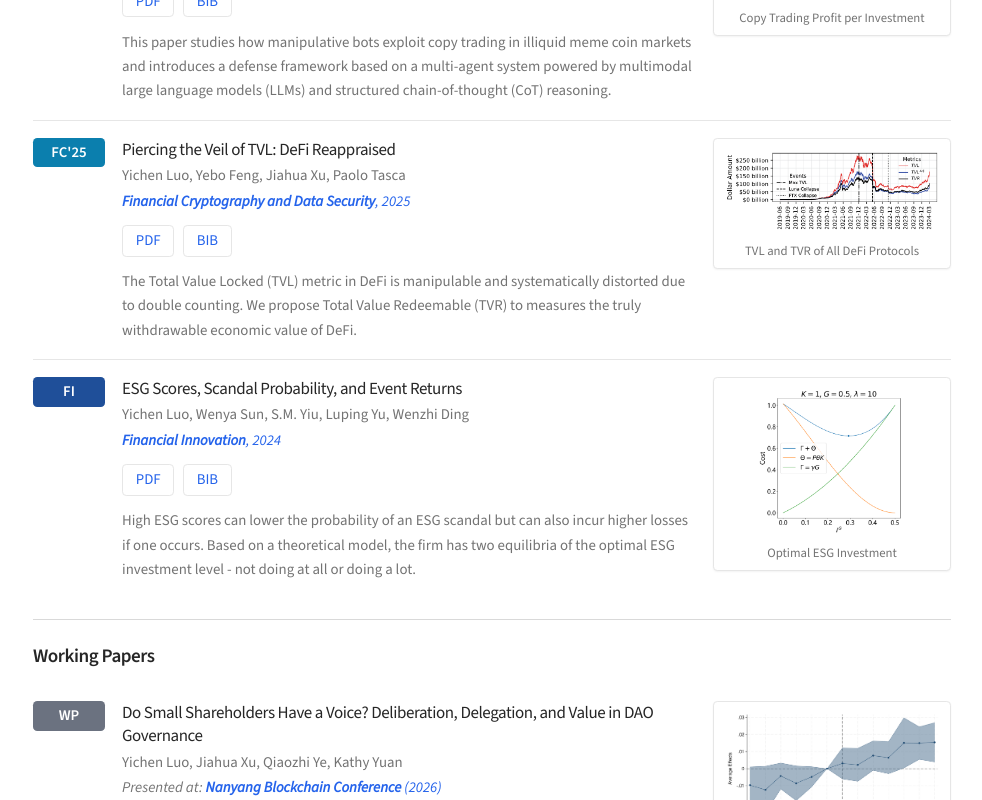
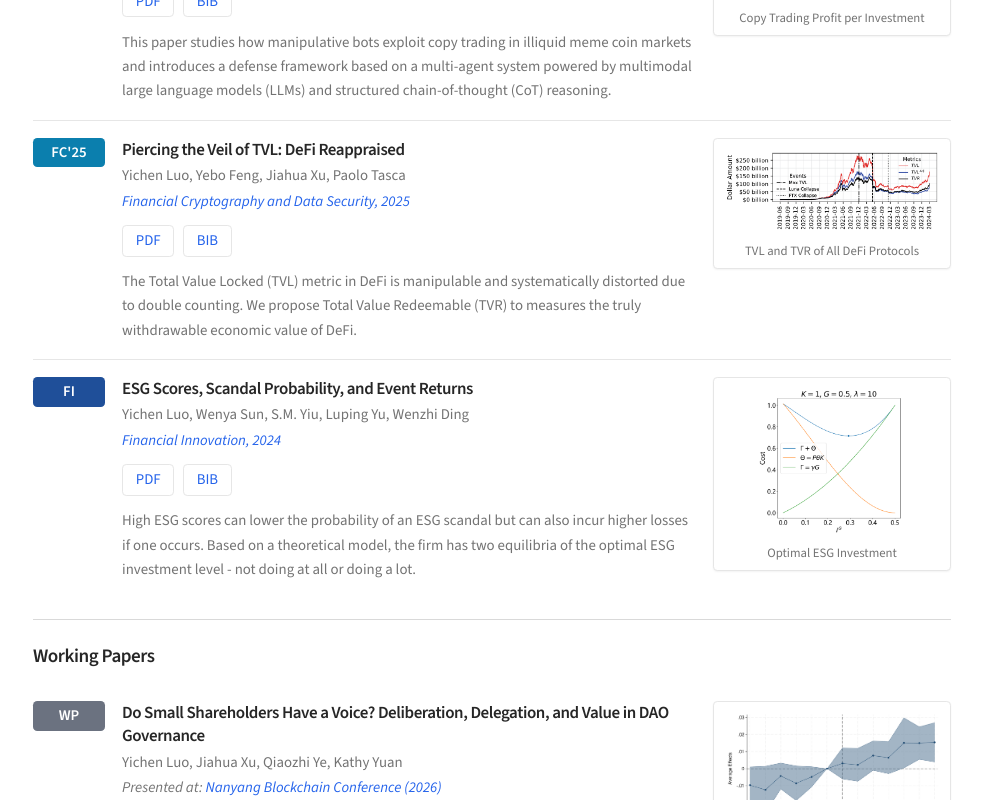
Before and after one commit to lyc0603/lyc0603.github.io, a React (Vite) app: page / in a window 1280 px wide. Shown: the part 760-1560 px from the top of the page, without its empty margins (284-1266 px from the left). Built offline with nearby package versions, Linux system fonts and the light colour scheme; the HTML template or start-up script is replaced by a standard one.

Commit message:
Restore the original font settings
Paper titles are semi-bold again, venue and conference names are no
longer bold, and the body font stack is back to its original list.

Co-Authored-By: Claude Opus 5.5 <noreply@anthropic.com>

```diff
--- a/src/components/PublicationCard.tsx
+++ b/src/components/PublicationCard.tsx
@@ -1,4 +1,4 @@
-import { ReactNode, useState } from 'react';
+import { useState } from 'react';
 import { linkLabels, ui } from '@/i18n/content';
 import { useLanguage } from '@/i18n/LanguageContext';
 import {
@@ -70,7 +70,7 @@ const BibTexDisplay = ({ bibtex }: { bibtex: string }) => {
 };
 
 /** A conference name and its year, linked together to the program when we have one. */
-const ConferenceName = ({ name, url }: { name: ReactNode; url?: string }) =>
+const ConferenceName = ({ name, url }: { name: string; url?: string }) =>
   url ? (
     <a href={url} target="_blank" rel="noopener noreferrer">
       {name}
@@ -119,20 +119,11 @@ const PublicationCard = ({
 
         {/* Content */}
         <div className="flex-1 min-w-0">
-          {/* Plain text, not bold: only venue and conference names are bold. */}
-          <h3 className="font-normal text-foreground leading-snug">{title}</h3>
+          <h3 className="font-semibold text-foreground leading-snug">{title}</h3>
           <p className="text-sm text-muted-foreground mt-1">{authors}</p>
           {venue && (
             <p className="text-sm text-muted-foreground italic mt-1">
-              <ConferenceName
-                name={
-                  <>
-                    <b>{venue}</b>
-                    {year && `, ${year}`}
-                  </>
-                }
-                url={venueUrl}
-              />
+              <ConferenceName name={year ? `${venue}, ${year}` : venue} url={venueUrl} />
             </p>
           )}
           {presentations.length > 0 && (
@@ -141,15 +132,7 @@ const PublicationCard = ({
               {presentations.map((p, i) => (
                 <span key={p.name}>
                   {i > 0 && ', '}
-                  <ConferenceName
-                    name={
-                      <>
-                        <b>{p.name}</b>
-                        {p.year && ` (${p.year})`}
-                      </>
-                    }
-                    url={p.url}
-                  />
+                  <ConferenceName name={p.year ? `${p.name} (${p.year})` : p.name} url={p.url} />
                 </span>
               ))}
             </p>
--- a/src/index.css
+++ b/src/index.css
@@ -79,9 +79,7 @@
 
   body {
     @apply bg-background text-foreground font-sans antialiased leading-relaxed;
-    /* Source Sans 3 has no CJK glyphs, so the Chinese version falls through to these. */
-    font-family: 'Source Sans 3', -apple-system, BlinkMacSystemFont, 'Segoe UI',
-      'PingFang SC', 'Hiragino Sans GB', 'Noto Sans CJK SC', 'Microsoft YaHei', sans-serif;
+    font-family: 'Source Sans 3', -apple-system, BlinkMacSystemFont, 'Segoe UI', sans-serif;
   }
 
   h1, h2, h3, h4, h5, h6 {
```
Also changed, not shown: 1 other file (tests, documents, lock files or other folders).
